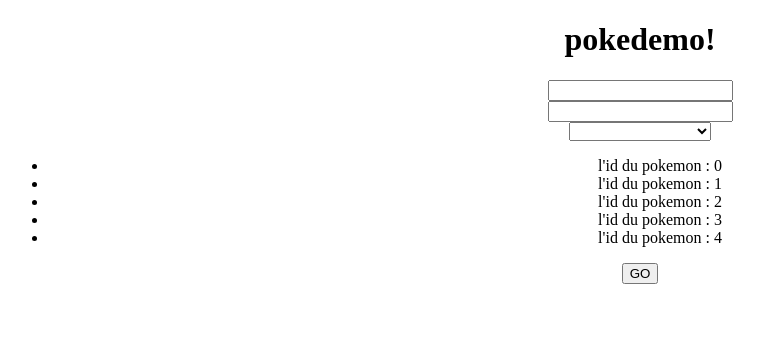
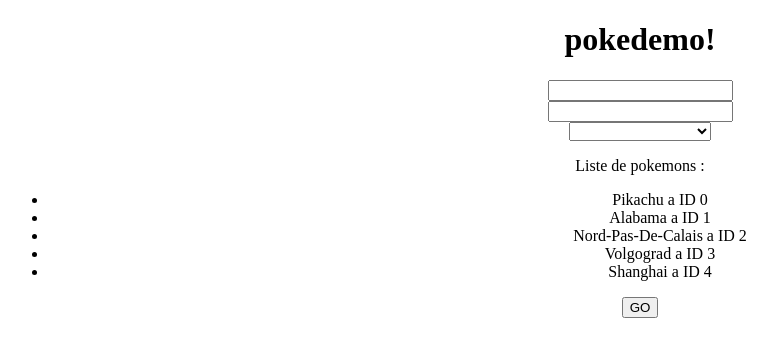
Before and after one commit to sanstepon5/TP2-WEB-Angular, an Angular app in the folder pokedemo/: page / in a window 1280 px wide. Shown: the top 356 px of the page, without its empty margins (0-777 px from the left). Built offline with nearby package versions, Linux system fonts and the light colour scheme.

Commit message:
Always show a list of pokemons and show selected pokemon in a <p> instead of <ul>

```diff
--- a/pokedemo/src/app/app.module.ts
+++ b/pokedemo/src/app/app.module.ts
@@ -5,13 +5,13 @@
 import { AppComponent } from './app.component';
 import { ChercheurPokemonComponent } from './chercheur-pokemon/chercheur-pokemon.component';
 import { FormsModule } from '@angular/forms';
-import { FilterPokemonPipePipe } from './filter-pokemon--pipe.pipe';
+import { FilterPokemonPipe } from './filter-pokemon--pipe.pipe';
 
 @NgModule({
   declarations: [
     AppComponent,
     ChercheurPokemonComponent,
-    FilterPokemonPipePipe
+    FilterPokemonPipe
   ],
   imports: [
     FormsModule,
--- a/pokedemo/src/app/chercheur-pokemon/chercheur-pokemon.component.html
+++ b/pokedemo/src/app/chercheur-pokemon/chercheur-pokemon.component.html
@@ -6,9 +6,13 @@
   <option *ngFor="let pokemon of pokemon_list" [value]="pokemon.id">{{pokemon.name}}</option>
 </select>
 <br>
+<p>Liste de pokemons : </p>
 <ul>
-  <li *ngFor="let pokemon of pokemon_list | filterPokemonPipe:'name':selectedPokemonId">
-    l'id du pokemon : {{pokemon.id}}
+  <li *ngFor="let pokemon of pokemon_list">
+    {{pokemon.name}} a ID {{pokemon.id}}
   </li>
 </ul>
+<p *ngIf="pokemon_list | filterPokemonPipe:selectedPokemonId as selectedPokemon">
+  ID du pokemon selectionné: {{ selectedPokemon.id }}
+</p>
 <button (click)="go()">GO</button>
--- a/pokedemo/src/app/chercheur-pokemon/chercheur-pokemon.component.ts
+++ b/pokedemo/src/app/chercheur-pokemon/chercheur-pokemon.component.ts
@@ -20,6 +20,6 @@
 
   protected readonly navigator = navigator;
   go(){
-    console.log(this.selectedPokemonId)
+    console.log("ID du pokemon est : " + this.selectedPokemonId)
   }
 }
--- a/pokedemo/src/app/filter-pokemon--pipe.pipe.ts
+++ b/pokedemo/src/app/filter-pokemon--pipe.pipe.ts
@@ -4,19 +4,12 @@
 @Pipe({
   name: 'filterPokemonPipe'
 })
-export class FilterPokemonPipePipe implements PipeTransform {
+export class FilterPokemonPipe implements PipeTransform {
 
-  transform(pokes: Pokemon[], pokemon_name?: string, searchString?: string): Pokemon[] {
-    if(typeof searchString == 'undefined'){
-      return pokes;
+  transform(pokemonList: Pokemon[], selectedPokemonId?: string): Pokemon | undefined {
+    if (!selectedPokemonId) {
+      return undefined;
     }
-    else if (typeof pokes !== 'undefined' && typeof pokemon_name !== 'undefined') {
-      return pokes.filter((poke) => {
-        return poke.id.toLowerCase().indexOf(searchString.toLowerCase()) !== -1;
-      });
-    } else {
-      return [];
-    }
+    return pokemonList.find(pokemon => pokemon.id === selectedPokemonId);
   }
-
 }
```
